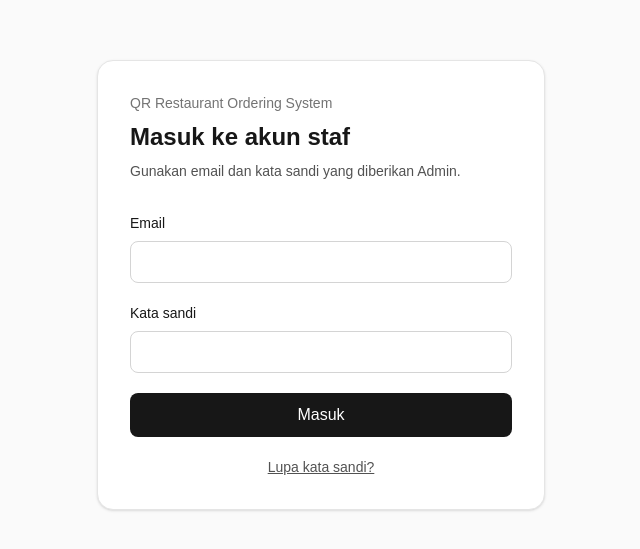
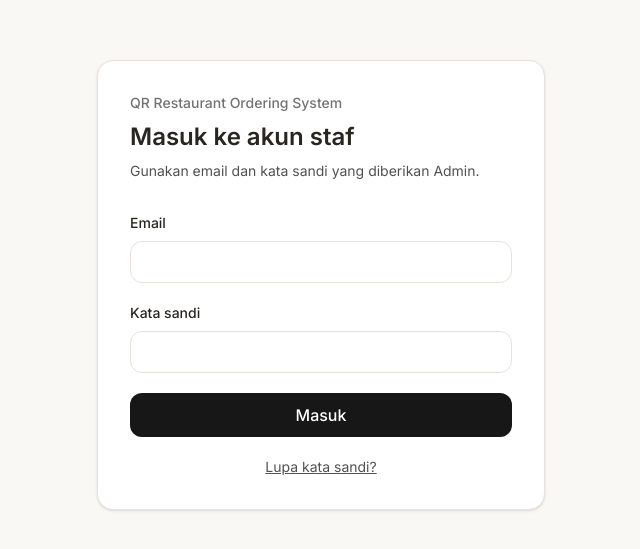
Before and after one commit to danielwattimuryjr/self-order-pos, a Next.js app: page /login in a window 1280 px wide. Shown: the part 115-664 px from the top of the page, without its empty margins (319-959 px from the left). Built offline with nearby package versions, Linux system fonts and the light colour scheme; no server answers.

Commit message:
feat(ui): add warm minimalist design tokens

```diff
--- a/src/app/globals.css
+++ b/src/app/globals.css
@@ -2,11 +2,94 @@
 
 :root {
   color-scheme: light;
+
+  --background: #faf8f5;
+  --foreground: #292521;
+  --card: #ffffff;
+  --card-foreground: #292521;
+  --popover: #ffffff;
+  --popover-foreground: #292521;
+  --primary: #b85c38;
+  --primary-foreground: #ffffff;
+  --primary-hover: #9f4c2d;
+  --primary-soft: #f8eae3;
+  --secondary: #f3f0ec;
+  --secondary-foreground: #292521;
+  --muted: #f3f0ec;
+  --muted-foreground: #79736d;
+  --accent: #f8eae3;
+  --accent-foreground: #292521;
+  --destructive: #c43d3d;
+  --destructive-foreground: #ffffff;
+  --success: #237a4b;
+  --success-soft: #e8f5ec;
+  --warning: #a76716;
+  --warning-soft: #fff4db;
+  --information: #2865a6;
+  --information-soft: #eaf2fc;
+  --border: #e8e2dc;
+  --input: #e8e2dc;
+  --ring: #b85c38;
+  --radius: 0.5rem;
+}
+
+@theme inline {
+  --color-background: var(--background);
+  --color-foreground: var(--foreground);
+  --color-card: var(--card);
+  --color-card-foreground: var(--card-foreground);
+  --color-popover: var(--popover);
+  --color-popover-foreground: var(--popover-foreground);
+  --color-primary: var(--primary);
+  --color-primary-foreground: var(--primary-foreground);
+  --color-primary-hover: var(--primary-hover);
+  --color-primary-soft: var(--primary-soft);
+  --color-secondary: var(--secondary);
+  --color-secondary-foreground: var(--secondary-foreground);
+  --color-muted: var(--muted);
+  --color-muted-foreground: var(--muted-foreground);
+  --color-accent: var(--accent);
+  --color-accent-foreground: var(--accent-foreground);
+  --color-destructive: var(--destructive);
+  --color-destructive-foreground: var(--destructive-foreground);
+  --color-success: var(--success);
+  --color-success-soft: var(--success-soft);
+  --color-warning: var(--warning);
+  --color-warning-soft: var(--warning-soft);
+  --color-information: var(--information);
+  --color-information-soft: var(--information-soft);
+  --color-border: var(--border);
+  --color-input: var(--input);
+  --color-ring: var(--ring);
+  --radius-sm: calc(var(--radius) - 2px);
+  --radius-md: var(--radius);
+  --radius-lg: calc(var(--radius) + 4px);
+  --radius-xl: calc(var(--radius) + 8px);
+}
+
+* {
+  border-color: var(--border);
 }
 
 body {
   min-height: 100vh;
-  background: #fafafa;
-  color: #171717;
-  font-family: Arial, Helvetica, sans-serif;
+  background: var(--background);
+  color: var(--foreground);
+  font-family: var(--font-inter), Arial, Helvetica, sans-serif;
 }
+
+:focus-visible {
+  outline: 2px solid var(--ring);
+  outline-offset: 2px;
+}
+
+@media (prefers-reduced-motion: reduce) {
+  *,
+  *::before,
+  *::after {
+    scroll-behavior: auto !important;
+    animation-duration: 0.01ms !important;
+    animation-iteration-count: 1 !important;
+    transition-duration: 0.01ms !important;
+  }
+}
--- a/src/app/layout.tsx
+++ b/src/app/layout.tsx
@@ -1,5 +1,12 @@
 import type { Metadata } from "next";
+import { Inter } from "next/font/google";
 import "./globals.css";
+
+const inter = Inter({
+  subsets: ["latin"],
+  display: "swap",
+  variable: "--font-inter",
+});
 
 export const metadata: Metadata = {
   title: "QR Restaurant Ordering System",
@@ -9,7 +16,7 @@ export const metadata: Metadata = {
 export default function RootLayout({ children }: Readonly<{ children: React.ReactNode }>) {
   return (
     <html lang="id">
-      <body>{children}</body>
+      <body className={inter.variable}>{children}</body>
     </html>
   );
 }
```
